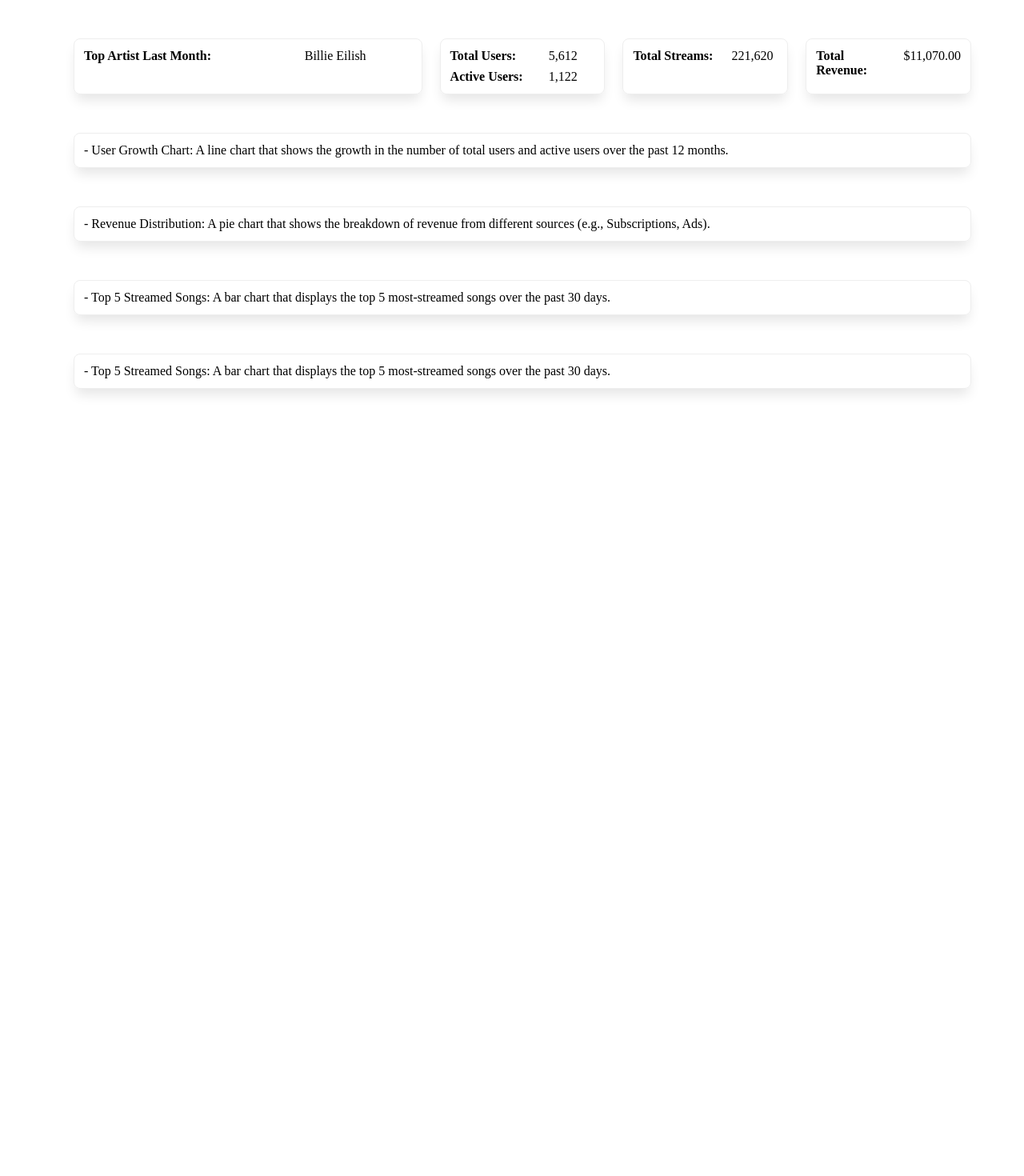
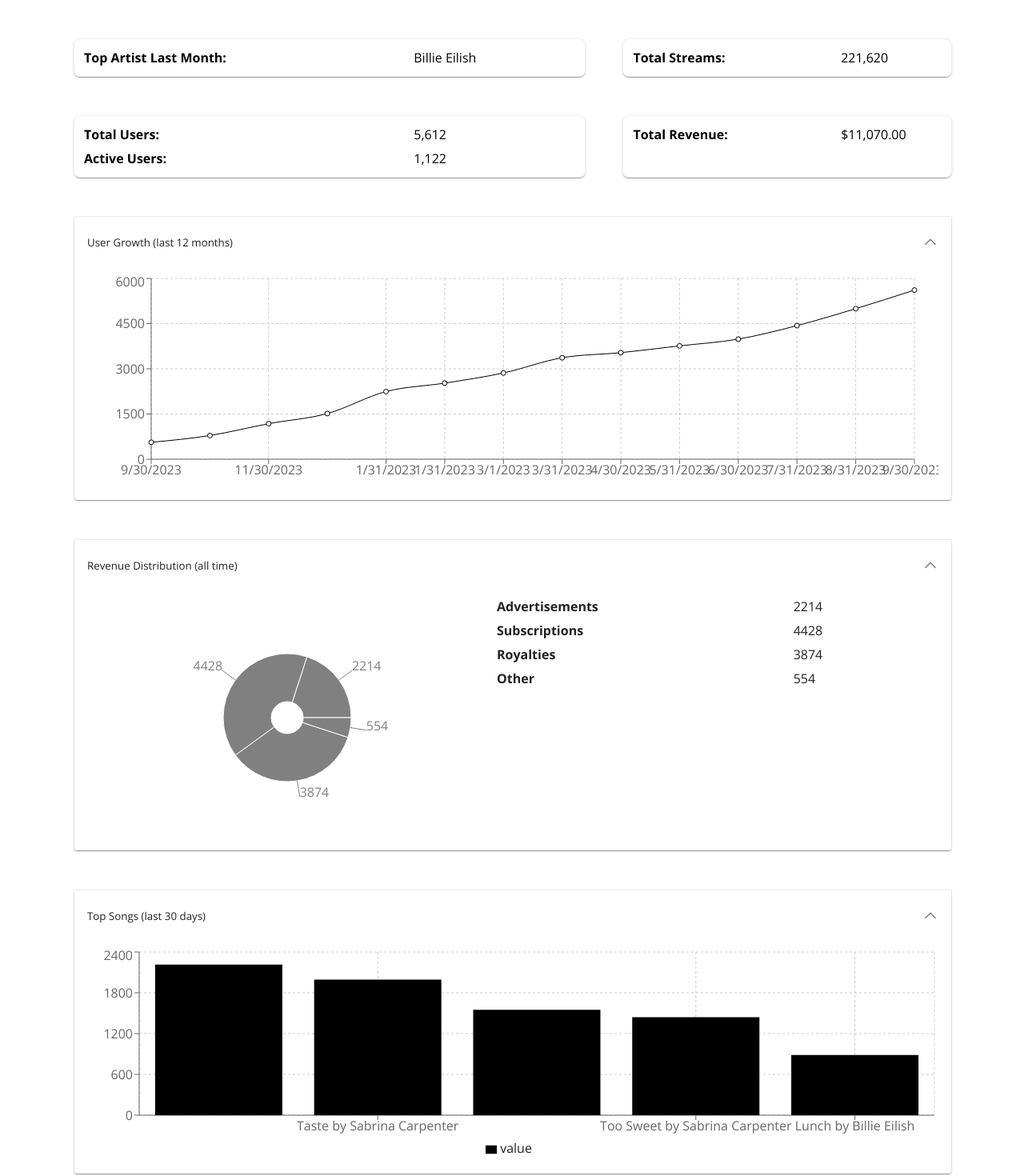
Before and after one commit to joeboylson/streamify-demo, a React (Create React App) app: page / in a window 1280 px wide. Shown: the top 1470 px of the page at 80% size. Before the commit the page ends 800 px from the top, so only its background shows below. Built offline with nearby package versions, Linux system fonts and the light colour scheme.

Commit message:
adding charts and basic styling;

```diff
--- a/package.json
+++ b/package.json
@@ -3,6 +3,10 @@
   "version": "0.1.0",
   "private": true,
   "dependencies": {
+    "@emotion/react": "^11.13.3",
+    "@emotion/styled": "^11.13.0",
+    "@mui/material": "^6.0.2",
+    "@phosphor-icons/react": "^2.1.7",
     "@testing-library/jest-dom": "^5.17.0",
     "@testing-library/react": "^13.4.0",
     "@testing-library/user-event": "^13.5.0",
@@ -14,6 +18,7 @@
     "react": "^18.3.1",
     "react-dom": "^18.3.1",
     "react-scripts": "5.0.1",
+    "recharts": "^2.12.7",
     "styled-components": "^6.1.13",
     "typescript": "^4.9.5",
     "web-vitals": "^2.1.4"
--- a/src/components/GridItem/index.tsx
+++ b/src/components/GridItem/index.tsx
@@ -4,11 +4,12 @@ import { WithChildren } from "../../types/component";
 type _props = WithChildren & {
   sizeL: 5 | 4 | 3 | 2 | 1;
   sizeM: 3 | 2 | 1;
+  minimal?: boolean;
 };
 
-export default function GridItem({ children, sizeL, sizeM }: _props) {
+export default function GridItem({ children, sizeL, sizeM, minimal }: _props) {
   const StyledGridItem = styled("div")`
-    width: 100%;
+    width: calc(100% - 24px);
     grid-column: span ${sizeL};
     display: grid;
     grid-template-columns: 1fr;
@@ -17,8 +18,8 @@ export default function GridItem({ children, sizeL, sizeM }: _props) {
     border: 1px solid #eee;
     padding: 12px;
     border-radius: 8px;
-    box-shadow: 0px 10px 15px -3px rgba(0, 0, 0, 0.1);
-
+    box-shadow: 0px 2px 1px -1px rgba(0, 0, 0, 0.2),
+      0px 1px 1px 0px rgba(0, 0, 0, 0.14), 0px 1px 3px 0px rgba(0, 0, 0, 0.12);
     @media (max-width: 800px) {
       grid-column: span ${sizeM};
     }
@@ -26,6 +27,14 @@ export default function GridItem({ children, sizeL, sizeM }: _props) {
     @media (max-width: 600px) {
       grid-column: span 1;
     }
+
+    ${minimal &&
+    `
+      width: 100%;
+      padding: 0 !important;
+      border-radius: 0px;
+      box-shadow: none;
+      `}
   `;
 
   return <StyledGridItem>{children}</StyledGridItem>;
--- a/src/components/KeyMetrics/index.tsx
+++ b/src/components/KeyMetrics/index.tsx
@@ -44,19 +44,19 @@ export default function KeyMetrics() {
 
   return (
     <>
-      <GridItem sizeL={2} sizeM={3}>
+      <GridItem sizeL={3} sizeM={3}>
         <Description data={topArtistDescriptionData} />
       </GridItem>
 
-      <GridItem sizeL={1} sizeM={1}>
+      <GridItem sizeL={2} sizeM={1}>
+        <Description data={totalSteamsDescriptionData} />
+      </GridItem>
+
+      <GridItem sizeL={3} sizeM={1}>
         <Description data={usersDescriptionData} />
       </GridItem>
 
-      <GridItem sizeL={1} sizeM={1}>
-        <Description data={totalSteamsDescriptionData} />
-      </GridItem>
-
-      <GridItem sizeL={1} sizeM={1}>
+      <GridItem sizeL={2} sizeM={1}>
         <Description data={totalRevenueDescriptionData} />
       </GridItem>
     </>
--- a/src/components/RevenueDistributionChart/index.tsx
+++ b/src/components/RevenueDistributionChart/index.tsx
@@ -1,10 +1,62 @@
+import { Pie, PieChart, ResponsiveContainer, Tooltip } from "recharts";
 import GridItem from "../GridItem";
+import { detailedRevenueQueryResult } from "../../constants";
+import { Accordion, AccordionDetails, AccordionSummary } from "@mui/material";
+import { CaretDown } from "@phosphor-icons/react";
+import styled from "styled-components";
+import Description from "../Description";
+
+const ChartWrapper = styled.div`
+  display: grid;
+  grid-template-columns: 500px 1fr;
+  gap: 12px;
+  align-items: start;
+
+  @media (max-width: 800px) {
+    grid-template-columns: 1fr;
+  }
+`;
 
 export default function RevenueDistributionChart() {
+  const revenueData = detailedRevenueQueryResult.map((i) => {
+    return {
+      key: i.revenueSource.name,
+      value: i.revenueAmount,
+    };
+  });
+
   return (
-    <GridItem sizeL={5} sizeM={3}>
-      - Revenue Distribution: A pie chart that shows the breakdown of revenue
-      from different sources (e.g., Subscriptions, Ads).
+    <GridItem sizeL={5} sizeM={3} minimal>
+      <Accordion defaultExpanded>
+        <AccordionSummary
+          expandIcon={<CaretDown size={20} />}
+          aria-controls="panel3-content"
+          id="panel3-header"
+        >
+          Revenue Distribution (all time)
+        </AccordionSummary>
+        <AccordionDetails>
+          <ChartWrapper>
+            <ResponsiveContainer width={500} height={300}>
+              <PieChart>
+                <Pie
+                  data={revenueData}
+                  nameKey="key"
+                  dataKey="value"
+                  cx="50%"
+                  cy="50%"
+                  innerRadius={20}
+                  outerRadius={80}
+                  label
+                />
+
+                <Tooltip />
+              </PieChart>
+            </ResponsiveContainer>
+            <Description data={revenueData} />
+          </ChartWrapper>
+        </AccordionDetails>
+      </Accordion>
     </GridItem>
   );
 }
--- a/src/components/TopStreamedSongsChart/index.tsx
+++ b/src/components/TopStreamedSongsChart/index.tsx
@@ -1,10 +1,49 @@
+import {
+  Bar,
+  BarChart,
+  CartesianGrid,
+  Legend,
+  ResponsiveContainer,
+  Tooltip,
+  XAxis,
+  YAxis,
+} from "recharts";
 import GridItem from "../GridItem";
+import { topSongsQueryResult } from "../../constants";
+import { Accordion, AccordionDetails, AccordionSummary } from "@mui/material";
+import { CaretDown } from "@phosphor-icons/react";
 
 export default function TopStreamedSongsChart() {
+  const topSongs = topSongsQueryResult.map(({ name, artist, value }) => {
+    return {
+      name: `${name} by ${artist.name}`,
+      value,
+    };
+  });
+
   return (
-    <GridItem sizeL={5} sizeM={3}>
-      - Top 5 Streamed Songs: A bar chart that displays the top 5 most-streamed
-      songs over the past 30 days.
+    <GridItem sizeL={5} sizeM={3} minimal>
+      <Accordion defaultExpanded>
+        <AccordionSummary
+          expandIcon={<CaretDown size={20} />}
+          aria-controls="panel3-content"
+          id="panel3-header"
+        >
+          Top Songs (last 30 days)
+        </AccordionSummary>
+        <AccordionDetails>
+          <ResponsiveContainer width="100%" aspect={4 / 1}>
+            <BarChart width={800} height={250} data={topSongs}>
+              <CartesianGrid strokeDasharray="3 3" />
+              <XAxis dataKey="name" />
+              <YAxis />
+              <Tooltip />
+              <Legend />
+              <Bar dataKey="value" />
+            </BarChart>
+          </ResponsiveContainer>
+        </AccordionDetails>
+      </Accordion>
     </GridItem>
   );
 }
--- a/src/components/UserGrowthChart/index.tsx
+++ b/src/components/UserGrowthChart/index.tsx
@@ -1,10 +1,62 @@
+import {
+  CartesianGrid,
+  Line,
+  LineChart,
+  ResponsiveContainer,
+  Tooltip,
+  XAxis,
+  YAxis,
+} from "recharts";
 import GridItem from "../GridItem";
+import { userMetricsPeriodQueryResult } from "../../constants";
+import { MetricsSnapshot } from "../../types";
+import { Accordion, AccordionDetails, AccordionSummary } from "@mui/material";
+import { CaretDown } from "@phosphor-icons/react";
+import styled from "styled-components";
+
+const ChartWrapper = styled.div`
+  display: grid;
+  grid-template-columns: 1fr 2fr;
+`;
 
 export default function UserGrowthChart() {
   return (
-    <GridItem sizeL={5} sizeM={3}>
-      - User Growth Chart: A line chart that shows the growth in the number of
-      total users and active users over the past 12 months.
+    <GridItem sizeL={5} sizeM={3} minimal>
+      <Accordion defaultExpanded>
+        <AccordionSummary
+          expandIcon={<CaretDown size={20} />}
+          aria-controls="panel3-content"
+          id="panel3-header"
+        >
+          User Growth (last 12 months)
+        </AccordionSummary>
+        <AccordionDetails>
+          <ResponsiveContainer width="100%" aspect={4 / 1}>
+            <LineChart
+              data={userMetricsPeriodQueryResult}
+              margin={{
+                top: 5,
+                right: 30,
+                left: 20,
+                bottom: 5,
+              }}
+            >
+              <CartesianGrid strokeDasharray="3 3" />
+              <XAxis
+                dataKey={(i: MetricsSnapshot) => i.toDate.toLocaleDateString()}
+              />
+              <YAxis dataKey={(i: MetricsSnapshot) => i.value} />
+              <Tooltip />
+              <Line
+                type="monotone"
+                dataKey="value"
+                stroke="#000000"
+                activeDot={{ r: 8 }}
+              />
+            </LineChart>
+          </ResponsiveContainer>
+        </AccordionDetails>
+      </Accordion>
     </GridItem>
   );
 }
--- a/src/constants/mockData.ts
+++ b/src/constants/mockData.ts
@@ -76,52 +76,25 @@ export const detailedRevenueQueryResult: DetailedRevenueQueryResult = [
     revenueSource: {
       name: "Advertisements",
     },
-    revenueAmount: totalRevenueQueryResult.value * 0.2,
+    revenueAmount: Math.round(totalRevenueQueryResult.value * 0.2),
   },
   {
     revenueSource: {
       name: "Subscriptions",
     },
-    revenueAmount: totalRevenueQueryResult.value * 0.4,
+    revenueAmount: Math.round(totalRevenueQueryResult.value * 0.4),
   },
   {
     revenueSource: {
       name: "Royalties",
     },
-    revenueAmount: totalRevenueQueryResult.value * 0.35,
+    revenueAmount: Math.round(totalRevenueQueryResult.value * 0.35),
   },
   {
     revenueSource: {
       name: "Other",
     },
-    revenueAmount: totalRevenueQueryResult.value * 0.05,
-  },
-];
-
-/**
- * Songs
- */
-
-export const topSongsQueryResult: TopSongsQueryResult = [
-  {
-    name: "Birds of a Feather",
-    artist: billieEilish,
-  },
-  {
-    name: "Taste",
-    artist: sabrinaCarpenter,
-  },
-  {
-    name: "I Can Do It With a Broken Heart",
-    artist: sabrinaCarpenter,
-  },
-  {
-    name: "Too Sweet",
-    artist: sabrinaCarpenter,
-  },
-  {
-    name: "Lunch",
-    artist: billieEilish,
+    revenueAmount: Math.round(totalRevenueQueryResult.value * 0.05),
   },
 ];
 
@@ -134,6 +107,38 @@ export const totalStreamsQueryResult: TotalStreamsQueryResult = {
   toDate: today,
   value: random(80000, 1000000),
 };
+
+/**
+ * Songs
+ */
+
+export const topSongsQueryResult: TopSongsQueryResult = [
+  {
+    name: "Birds of a Feather",
+    artist: billieEilish,
+    value: Math.round(totalStreamsQueryResult.value * 0.01),
+  },
+  {
+    name: "Taste",
+    artist: sabrinaCarpenter,
+    value: Math.round(totalStreamsQueryResult.value * 0.009),
+  },
+  {
+    name: "I Can Do It With a Broken Heart",
+    artist: sabrinaCarpenter,
+    value: Math.round(totalStreamsQueryResult.value * 0.007),
+  },
+  {
+    name: "Too Sweet",
+    artist: sabrinaCarpenter,
+    value: Math.round(totalStreamsQueryResult.value * 0.0065),
+  },
+  {
+    name: "Lunch",
+    artist: billieEilish,
+    value: Math.round(totalStreamsQueryResult.value * 0.004),
+  },
+];
 
 /**
  * Users
--- a/src/index.css
+++ b/src/index.css
@@ -1,4 +1,7 @@
+@import url("https://fonts.googleapis.com/css2?family=Open+Sans:ital,wght@0,300..800;1,300..800&display=swap");
+
 * {
   padding: 0;
   margin: 0;
+  font-family: "Open Sans";
 }
--- a/src/types/song.ts
+++ b/src/types/song.ts
@@ -5,4 +5,8 @@ export type Song = {
   artist: Artist;
 };
 
-export type TopSongsQueryResult = Song[];
+export type TopSongResult = Song & {
+  value: number;
+};
+
+export type TopSongsQueryResult = TopSongResult[];
```
Also changed, not shown: src/components/App/App.tsx (+7 -0 lines), 1 other file (tests, documents, lock files or other folders).
